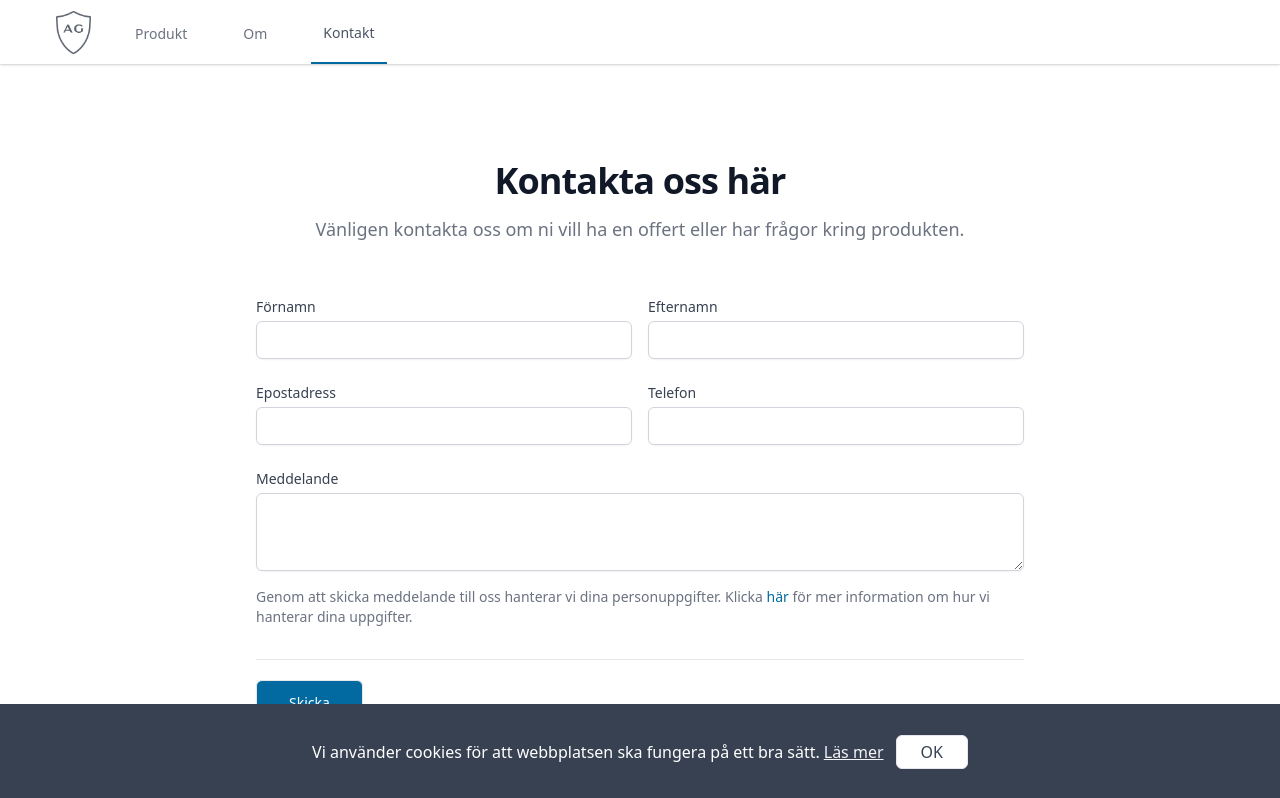
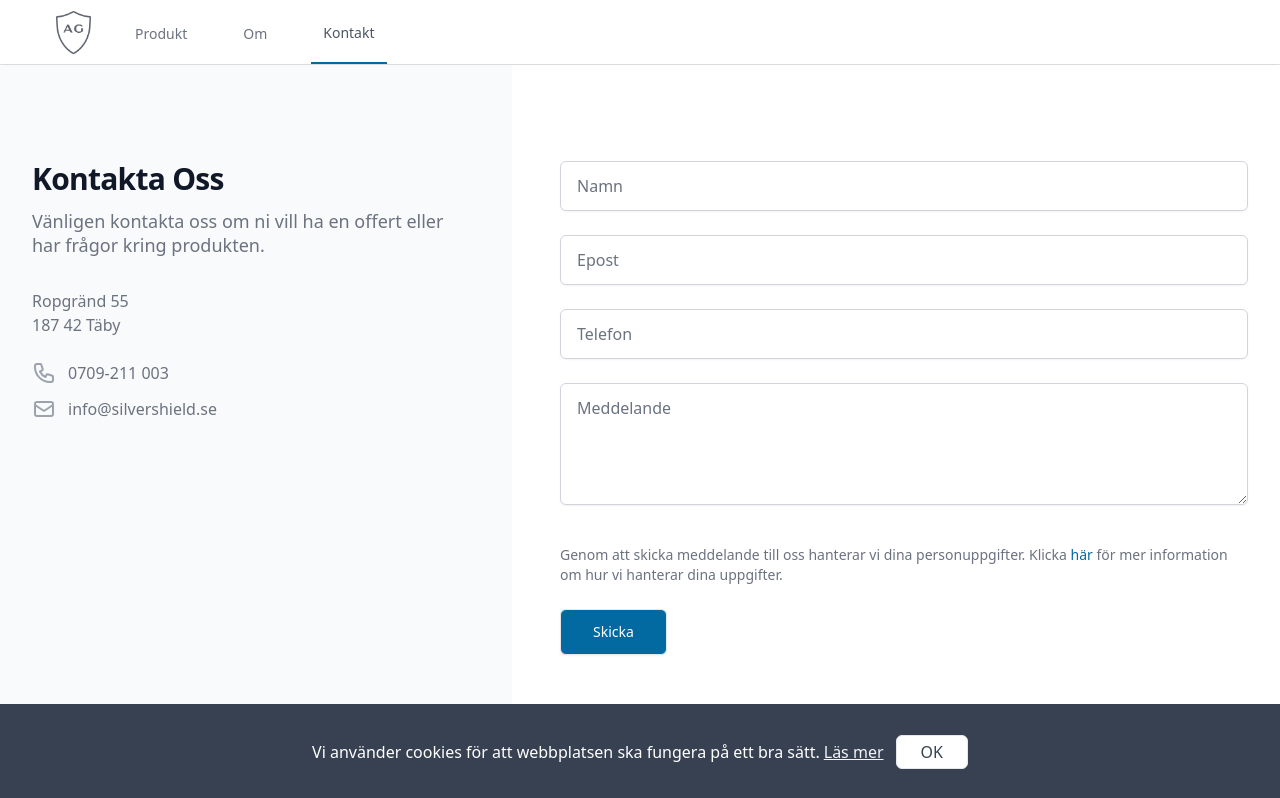
Before and after one commit to serdarsavas/silwear, a Next.js app: page /kontakt in a window 1280 px wide. Shown: the top 798 px of the page. Built offline with nearby package versions, Linux system fonts and the light colour scheme; what @tailwindcss/typography would draw is missing.

Commit message:
change contact form

```diff
--- a/components/ContactForm.js
+++ b/components/ContactForm.js
@@ -2,7 +2,7 @@ import React, { useState } from 'react';
 import Link from 'next/link';
 import { Alert } from './Alert';
 
-export default function ContactForm() {
+export default function ContactForm2() {
   const [status, setStatus] = useState({
     submitted: false,
     submitting: false,
@@ -26,8 +26,7 @@ export default function ContactForm() {
         success: true
       });
       setInputs({
-        fName: '',
-        lName: '',
+        name: '',
         email: '',
         tel: '',
         message: ''
@@ -67,107 +66,136 @@ export default function ContactForm() {
   };
 
   return (
-    <div className='w-3/5 mx-auto h-full'>
-      <div class='text-center mb-6'>
-        <h1 class='text-3xl font-extrabold tracking-tight text-gray-900 sm:text-4xl'>
-          Kontakta oss här
+    <div className='relative bg-white'>
+      <div className='absolute inset-0'>
+        <div className='absolute inset-y-0 left-0 w-1/2 bg-gray-50'></div>
+      </div>
+      <div className='relative max-w-7xl mx-auto lg:grid lg:grid-cols-5'>
+        <div className='bg-gray-50 py-16 px-4 sm:px-6 lg:col-span-2 lg:px-8 lg:py-24 xl:pr-12'>
+          <div className='max-w-lg mx-auto'>
+            <h1 className='text-3xl font-extrabold tracking-tight text-gray-900 sm:text-3xl'>
+              Kontakta Oss
             </h1>
-        <p class='mt-4 text-lg leading-6 text-gray-500'>
-          Vänligen kontakta oss om ni vill ha en offert eller har frågor kring
-          produkten.
+            <p className='mt-3 text-lg leading-6 text-gray-500'>
+              Vänligen kontakta oss om ni vill ha en offert eller har frågor
+              kring produkten.
             </p>
+            <dl className='mt-8 text-base text-gray-500'>
+              <div>
+                <dt className='sr-only'>Adress</dt>
+                <dd>
+                  <p>Ropgränd 55</p>
+                  <p>187 42 Täby</p>
+                </dd>
               </div>
+              <div className='mt-6'>
+                <dt className='sr-only'>Telefonnummer</dt>
+                <dd className='flex'>
+                  <svg
+                    className='flex-shrink-0 h-6 w-6 text-gray-400'
+                    xmlns='http://www.w3.org/2000/svg'
+                    fill='none'
+                    viewBox='0 0 24 24'
+                    stroke='currentColor'
+                    aria-hidden='true'
+                  >
+                    <path
+                      strokeLinecap='round'
+                      strokeLinejoin='round'
+                      strokeWidth='2'
+                      d='M3 5a2 2 0 012-2h3.28a1 1 0 01.948.684l1.498 4.493a1 1 0 01-.502 1.21l-2.257 1.13a11.042 11.042 0 005.516 5.516l1.13-2.257a1 1 0 011.21-.502l4.493 1.498a1 1 0 01.684.949V19a2 2 0 01-2 2h-1C9.716 21 3 14.284 3 6V5z'
+                    />
+                  </svg>
+                  <span className='ml-3'>0709-211 003</span>
+                </dd>
+              </div>
+              <div className='mt-3'>
+                <dt className='sr-only'>Epost</dt>
+                <dd className='flex'>
+                  <svg
+                    className='flex-shrink-0 h-6 w-6 text-gray-400'
+                    xmlns='http://www.w3.org/2000/svg'
+                    fill='none'
+                    viewBox='0 0 24 24'
+                    stroke='currentColor'
+                    aria-hidden='true'
+                  >
+                    <path
+                      strokeLinecap='round'
+                      strokeLinejoin='round'
+                      strokeWidth='2'
+                      d='M3 8l7.89 5.26a2 2 0 002.22 0L21 8M5 19h14a2 2 0 002-2V7a2 2 0 00-2-2H5a2 2 0 00-2 2v10a2 2 0 002 2z'
+                    />
+                  </svg>
+                  <span className='ml-3'> info@silvershield.se </span>
+                </dd>
+              </div>
+            </dl>
+          </div>
+        </div>
+        <div className='bg-white py-16 px-4 sm:px-6 lg:col-span-3 lg:py-24 lg:px-8 xl:pl-12'>
+          <div className='max-w-lg mx-auto lg:max-w-none'>
             <Alert isOpen={alertIsOpen} success={status.success} />
-      <form onSubmit={handleOnSubmit} className='pt-8 space-y-8 divide-y mb-16'>
+
+            <form
+              onSubmit={handleOnSubmit}
+              className='grid grid-cols-1 gap-y-6 mb-0'
+            >
               <div>
-          <div className='grid grid-cols-1 gap-y-6 gap-x-4 sm:grid-cols-6'>
-            <div className='sm:col-span-3'>
-              <label
-                htmlFor='first_name'
-                className='block text-sm font-medium text-gray-700'
-              >
-                Förnamn
+                <label htmlFor='full_name' className='sr-only'>
+                  Fullständigt namn
                 </label>
-              <div className='mt-1'>
                 <input
                   type='text'
-                  id='fName'
-                  className='shadow-sm focus:ring-blue-500 focus:border-blue-500 block w-full sm:text-sm border-gray-300 rounded-md'
-                  value={inputs.fName}
+                  name='full_name'
+                  id='full_name'
+                  autoComplete='name'
+                  className='block w-full shadow-sm py-3 px-4 placeholder-gray-500 focus:ring-blue-600 focus:border-blue-600 border-gray-300 rounded-md'
+                  placeholder='Namn'
                   onChange={handleOnChange}
-                  required
+                  value={inputs.name}
                 />
               </div>
+              <div>
+                <label htmlFor='email' className='sr-only'>
+                  Epost
+                </label>
+                <input
+                  id='email'
+                  name='email'
+                  type='email'
+                  autoComplete='email'
+                  className='block w-full shadow-sm py-3 px-4 placeholder-gray-500 focus:ring-blue-600 focus:border-blue-600 border-gray-300 rounded-md'
+                  placeholder='Epost'
+                  onChange={handleOnChange}
+                  value={inputs.email}
+                />
               </div>
-
-            <div className='sm:col-span-3'>
-              <label
-                htmlFor='last_name'
-                className='block text-sm font-medium text-gray-700'
-              >
-                Efternamn
+              <div>
+                <label htmlFor='phone' className='sr-only'>
+                  Telefon
                 </label>
-              <div className='mt-1'>
                 <input
                   type='text'
-                  id='lName'
-                  className='shadow-sm focus:ring-blue-500 focus:border-blue-500 block w-full sm:text-sm border-gray-300 rounded-md'
+                  name='phone'
+                  id='phone'
+                  autoComplete='tel'
+                  className='block w-full shadow-sm py-3 px-4 placeholder-gray-500 focus:ring-blue-600 focus:border-blue-600 border-gray-300 rounded-md'
+                  placeholder='Telefon'
                   onChange={handleOnChange}
-                  value={inputs.lName}
-                  required
+                  value={inputs.phone}
                 />
               </div>
-            </div>
-
-            <div className='sm:col-span-3'>
-              <label
-                htmlFor='email'
-                className='block text-sm font-medium text-gray-700'
-              >
-                Epostadress
-              </label>
-              <div className='mt-1'>
-                <input
-                  id='email'
-                  type='email'
-                  className='shadow-sm focus:ring-blue-500 focus:border-blue-500 block w-full sm:text-sm border-gray-300 rounded-md'
-                  onChange={handleOnChange}
-                  value={inputs.email}
-                  required
-                />
-              </div>
-            </div>
-            <div className='sm:col-span-3'>
-              <label
-                htmlFor='tel'
-                className='block text-sm font-medium text-gray-700'
-              >
-                Telefon
-              </label>
-              <div className='mt-1'>
-                <input
-                  id='tel'
-                  type='tel'
-                  className='shadow-sm focus:ring-blue-500 focus:border-blue-500 block w-full sm:text-sm border-gray-300 rounded-md'
-                  onChange={handleOnChange}
-                  value={inputs.tel}
-                />
-              </div>
-            </div>
-          </div>
-
-          <div className='mt-6 sm:col-span-6'>
-            <label
-              htmlFor='message'
-              className='block text-sm font-medium text-gray-700'
-            >
+              <div>
+                <label htmlFor='message' className='sr-only'>
                   Meddelande
                 </label>
-            <div className='mt-1'>
                 <textarea
                   id='message'
-                rows='3'
-                className='shadow-sm focus:ring-blue-500 focus:border-blue-500 block w-full sm:text-sm border-gray-300 rounded-md'
+                  name='message'
+                  rows='4'
+                  className='block w-full shadow-sm py-3 px-4 placeholder-gray-500 focus:ring-blue-600 focus:border-blue-600 border-gray-300 rounded-md'
+                  placeholder='Meddelande'
                   onChange={handleOnChange}
                   value={inputs.message}
                 ></textarea>
@@ -180,11 +208,7 @@ export default function ContactForm() {
                 </Link>
                 för mer information om hur vi hanterar dina uppgifter.
               </p>
-          </div>
-        </div>
-
-        <div className='pt-5'>
-          <div className='flex justify-start'>
+              <div>
                 <button
                   type='submit'
                   className='inline-flex justify-center py-3 px-8 border border-transparent shadow-sm text-sm font-medium rounded-md text-white bg-blue-700 hover:bg-blue-800 focus:outline-none focus:ring-2 focus:ring-offset-2 focus:ring-blue-500'
@@ -197,8 +221,10 @@ export default function ContactForm() {
                     : 'Skickar...'}
                 </button>
               </div>
+            </form>
           </div>
-      </form>
+        </div>
+      </div>
     </div>
   );
 }
--- a/components/Footer.js
+++ b/components/Footer.js
@@ -2,7 +2,7 @@ import Image from 'next/image';
 
 export default function Footer() {
   return (
-    <footer className='mt-10 sm:mt-0 bg-gray-50 '>
+    <footer className='sm:mt-0 bg-gray-50 border border-t'>
       <div className='flex justify-around space-x-6 py-12 items-center'>
         <div className='flex items-center'>
           <div className='ml-2'>
--- a/pages/api/send-email.js
+++ b/pages/api/send-email.js
@@ -3,14 +3,14 @@ const sgMail = require('@sendgrid/mail');
 export default async function (req, res) {
   sgMail.setApiKey(process.env.SENDGRID_API_KEY);
 
-  const { fName, lName, email, message, tel } = req.body;
+  const { name, email, message, tel } = req.body;
 
   const content = {
     to: 'info@silvershield.se',
     from: email,
     subject: `Silvershield - produktförfrågan`,
     text: message,
-    html: `<h3>Namn: ${fName} ${lName}</h3>
+    html: `<h3>Namn: ${name}</h3>
            <h3>Email: ${email}</h3>
            <h3>Tel: ${tel}</h3><br>
            <p>Meddelande: ${message}</p>`
--- a/pages/kontakt.js
+++ b/pages/kontakt.js
@@ -20,7 +20,7 @@ export default function Contact() {
       </Head>
       <Header />
 
-      <div className='mt-24 flex flex-col gap-8'>
+      <div className='flex flex-col gap-8'>
         <main>
           <ContactForm />
         </main>
```
Lines whose indentation alone changed are shown as unchanged.
